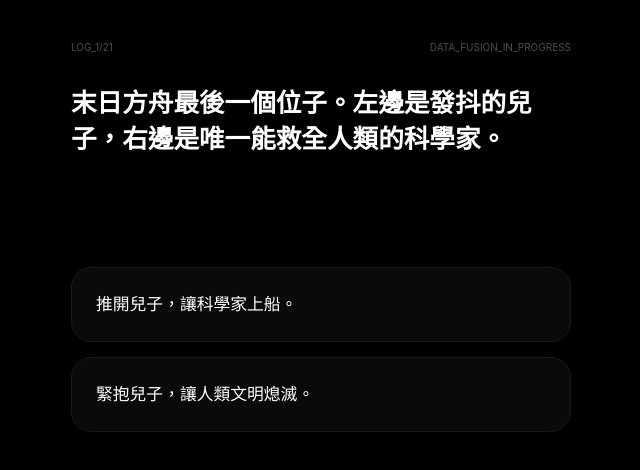
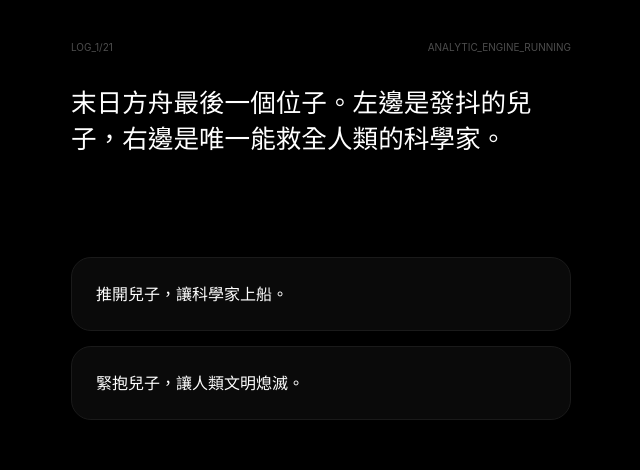
Before and after one commit to l3072829-dotcom/abyss-decoder, a React (Create React App) app: page / in a window 1280 px wide. Both pictures are taken after a click on the button "開啟審判". Shown: the top 470 px of the page, without its empty margins (319-959 px from the left). Built offline with nearby package versions, Linux system fonts and the light colour scheme.

Commit message:
Update App.js

```diff
--- a/src/App.js
+++ b/src/App.js
@@ -8,7 +8,7 @@ const questions = [
   ]},
   { id: 2, story: "窮人偷藥救活百名孤兒，但他犯了法。若判他，孤兒必死；若放過他，法律將失效。", options: [
     { label: "有罪。秩序不容許任何藉口。", weights: { D: 5, P: 1, tag: "法治至上" }, whisper: "律法在你手中成了絞索，即便面對孤兒的哭聲，你依然冷酷。", analysis: "你相信規則是文明的最後防線，任何慈悲都不能成為破壞秩序的理由" },
-    { label: "無罪。正義不該只有一種死法。", weights: { S: 5, O: 2, tag: "情理守護" }, whisper: "你為了慈悲親手毀掉秩序，這是通往混難的開端。", analysis: "你對法規感到不屑，認為良知才是最高的法律，即便這會導致混亂" }
+    { label: "無罪。正義不該只有一種死法。", weights: { S: 5, O: 2, tag: "情理守護" }, whisper: "你為了慈悲親手毀掉秩序，這是通往混亂的開端。", analysis: "你對法規感到不屑，認為良知才是最高的法律，即便這會導致混亂" }
   ]},
   { id: 3, story: "敵軍就在門外。為了不被發現，你必須親手掐住懷中啼哭嬰兒的口鼻。", options: [
     { label: "為了多數人，終結這聲啼哭。", weights: { D: 5, P: 3, tag: "集體主義" }, whisper: "溫熱的呼吸消失在指縫間，你救了眾人，卻殺了靈魂。", analysis: "你掌握了極致的功利主義，明白生存需要踩在無辜者的屍骸上" },
@@ -27,7 +27,7 @@ const questions = [
     { label: "拒絕。若需邪惡救世，世界不配得救。", weights: { S: 5, O: 3, tag: "聖潔防線" }, whisper: "你守住了高尚，卻讓千萬人暴露在火光之下。", analysis: "你堅持手段的純粹性，即便代價是地圖上那千萬個無名點位的熄滅" }
   ]},
   { id: 7, story: "預知顯示你懷中的嬰兒三十年後會成為暴君。你的手就在他的喉嚨上。", options: [
-    { label: "掐下去。殺死未來的魔鬼。", weights: { D: 5, P: 2, tag: "風險規避" }, whisper: "你殺死了『可能性』，並自詡為拯救者。", analysis: "你相信決定論，願意為了扼殺風險而扼殺生命，你是時間的獨裁者" },
+    { label: "掐下去。殺死未來的魔鬼。", weights: { D: 5, P: 2, tag: "風險規備" }, whisper: "你殺死了『可能性』，並自詡為拯救者。", analysis: "你相信決定論，願意為了扼殺風險而扼殺生命，你是時間的獨裁者" },
     { label: "放開手。沒人能審判尚未發生的罪。", weights: { S: 5, O: 2, tag: "命定論者" }, whisper: "你親手種下了未來的災難，只為了當下的心安。", analysis: "你拒絕扮演神，選擇尊重當下的無辜，即便這可能在未來引發洪水滔天" }
   ]},
   { id: 8, story: "整座城市的繁榮建立在一個地窖小孩的痛苦上。帶走他，所有人的幸福都會崩塌。", options: [
@@ -95,7 +95,7 @@ export default function App() {
   const [history, setHistory] = useState([]);
   const [whisper, setWhisper] = useState("");
   const [isTransitioning, setIsTransitioning] = useState(false);
-  const [copyLabel, setCopyLabel] = useState("複製結果連結");
+  const [copyStatus, setCopyStatus] = useState("複製結果連結");
 
   const handleSelect = (opt) => {
     setWhisper(opt.whisper);
@@ -109,25 +109,22 @@ export default function App() {
       setWhisper("");
       setIsTransitioning(false);
 
-      if (idx < questions.length - 1) {
-        setIdx(idx + 1);
-      } else {
-        setStep(2);
-      }
+      if (idx < questions.length - 1) setIdx(idx + 1);
+      else setStep(2);
     }, 1600);
   };
 
-  const copyUrl = () => {
+  const copyToClipboard = () => {
     navigator.clipboard.writeText(window.location.href);
-    setCopyLabel("連結已複製");
-    setTimeout(() => setCopyLabel("複製結果連結"), 2000);
+    setCopyStatus("已複製到剪貼簿");
+    setTimeout(() => setCopyStatus("複製結果連結"), 2000);
   };
 
   const result = useMemo(() => {
     if (step !== 2) return null;
     const evidenceA = history[0] || "尋求邏輯外的出口";
     const evidenceB = history[10] || "在道德邊界上行走";
-    const finalProof = history[20] || "拒絕被定義";
+    const finalProof = history[history.length - 1] || "拒絕被定義";
 
     const isHonest = scores.honest === 1;
     const isPower = scores.P > scores.S;
@@ -147,57 +144,52 @@ export default function App() {
   }, [step, scores, history]);
 
   return (
-    <div style={{ backgroundColor: '#000', color: '#fff', minHeight: '100vh', display: 'flex', flexDirection: 'column', alignItems: 'center', padding: '40px 20px', fontFamily: '-apple-system, BlinkMacSystemFont, "Segoe UI", Roboto, sans-serif' }}>
+    <div style={{ backgroundColor: '#000', color: '#fff', minHeight: '100vh', display: 'flex', flexDirection: 'column', alignItems: 'center', padding: '40px 20px', fontFamily: '-apple-system, system-ui, sans-serif' }}>
 
       {step === 0 && (
         <div style={{ textAlign: 'center', marginTop: '25vh', animation: 'fadeIn 2s' }}>
           <h1 style={{ fontSize: '4rem', fontWeight: '900', letterSpacing: '15px' }}>ABYSS</h1>
-          <p style={{ opacity: 0.3, letterSpacing: '4px', marginTop: '20px', fontSize: '10px' }}>IDENTITY_DECODER_v7.7</p>
-          <button onClick={() => setStep(1)} style={{ marginTop: '60px', padding: '18px 60px', borderRadius: '40px', border: 'none', background: '#fff', fontWeight: '800', cursor: 'pointer', transition: '0.3s' }}>開啟審判</button>
+          <button onClick={() => setStep(1)} style={{ marginTop: '60px', padding: '18px 60px', borderRadius: '40px', border: 'none', background: '#fff', fontWeight: '800', cursor: 'pointer' }}>開啟審判</button>
         </div>
       )}
 
-      {step === 1 && (
+      {step === 1 && questions[idx] && (
         <div style={{ maxWidth: '500px', width: '100%', transition: 'all 0.5s', opacity: isTransitioning ? 0.3 : 1 }}>
           <div style={{ display: 'flex', justifyContent: 'space-between', opacity: 0.3, fontSize: '10px', marginBottom: '30px' }}>
             <span>LOG_{idx + 1}/21</span>
-            <span>DATA_FUSION_IN_PROGRESS</span>
+            <span>ANALYTIC_ENGINE_RUNNING</span>
           </div>
-          <h2 style={{ fontSize: '1.6rem', lineHeight: '1.4', marginBottom: '40px', fontWeight: '600' }}>{questions[idx].story}</h2>
-
-          <div style={{ height: '60px', marginBottom: '10px' }}>
-            {/* 這裡移除了 flash 動畫，改為靜態淡入效果 */}
+          <h2 style={{ fontSize: '1.6rem', lineHeight: '1.4', marginBottom: '40px' }}>{questions[idx].story}</h2>
+          <div style={{ height: '60px' }}>
             {whisper && <p style={{ color: '#ff4d4d', fontStyle: 'italic', fontSize: '1.1rem', animation: 'fadeIn 0.8s forwards' }}>「{whisper}」</p>}
           </div>
-
           <div style={{ display: 'flex', flexDirection: 'column', gap: '15px', pointerEvents: isTransitioning ? 'none' : 'auto' }}>
             {questions[idx].options.map((opt, i) => (
-              <button key={i} onClick={() => handleSelect(opt)} style={{ padding: '24px', borderRadius: '20px', background: '#0a0a0a', color: '#fff', border: '1px solid #1a1a1a', textAlign: 'left', cursor: 'pointer', fontSize: '1.05rem', transition: '0.3s' }}>{opt.label}</button>
+              <button key={i} onClick={() => handleSelect(opt)} style={{ padding: '24px', borderRadius: '20px', background: '#0a0a0a', color: '#fff', border: '1px solid #1a1a1a', textAlign: 'left', cursor: 'pointer' }}>{opt.label}</button>
             ))}
           </div>
         </div>
       )}
 
       {step === 2 && result && (
-        <div style={{ maxWidth: '650px', width: '100%', textAlign: 'center', animation: 'fadeIn 2.5s' }}>
-          <div style={{ fontSize: '12px', color: result.color, letterSpacing: '5px', marginBottom: '20px' }}>DECODING_COMPLETE</div>
-          <h1 style={{ color: result.color, fontSize: 'clamp(3rem, 10vw, 5rem)', fontWeight: '900', marginBottom: '45px', letterSpacing: '-0.03em' }}>{result.title}</h1>
+        <div style={{ maxWidth: '650px', width: '100%', textAlign: 'center', animation: 'fadeIn 2s' }}>
+          <div style={{ fontSize: '12px', color: result.color, letterSpacing: '5px', marginBottom: '20px' }}>FINAL_DECODING</div>
+          <h1 style={{ color: result.color, fontSize: 'clamp(3rem, 10vw, 5rem)', fontWeight: '900', marginBottom: '40px' }}>{result.title}</h1>
 
-          <div id="capture-area" style={{ background: '#080808', padding: '50px 35px', borderRadius: '45px', border: `1px solid ${result.color}22`, lineHeight: '2.5', fontSize: '1.25rem', textAlign: 'justify', color: '#e1e1e1', boxShadow: '0 20px 50px rgba(0,0,0,0.5)' }}>
+          <div style={{ background: '#080808', padding: '50px 35px', borderRadius: '45px', border: `1px solid ${result.color}22`, lineHeight: '2.5', fontSize: '1.25rem', textAlign: 'justify', color: '#e1e1e1' }}>
             {result.desc}
           </div>
 
-          {/* 功能按鈕區：複製連結與截圖分享 */}
-          <div style={{ marginTop: '40px', display: 'flex', justifyContent: 'center', gap: '15px' }}>
-            <button onClick={copyUrl} style={{ background: '#111', border: '1px solid #222', color: '#888', padding: '12px 25px', borderRadius: '30px', fontSize: '12px', cursor: 'pointer', transition: '0.3s' }}>
-              {copyLabel}
+          <div style={{ display: 'flex', justifyContent: 'center', gap: '15px', marginTop: '40px' }}>
+            <button onClick={copyToClipboard} style={{ background: '#111', border: '1px solid #222', color: '#888', padding: '12px 25px', borderRadius: '30px', fontSize: '12px', cursor: 'pointer', transition: '0.3s' }}>
+              {copyStatus}
             </button>
             <button onClick={() => window.print()} style={{ background: '#111', border: '1px solid #222', color: '#888', padding: '12px 25px', borderRadius: '30px', fontSize: '12px', cursor: 'pointer', transition: '0.3s' }}>
               截圖分享結果
             </button>
           </div>
 
-          <button onClick={() => window.location.reload()} style={{ marginTop: '100px', background: 'none', border: 'none', color: '#222', cursor: 'pointer', fontSize: '12px', letterSpacing: '4px' }}>REBOOT SYSTEM</button>
+          <button onClick={() => window.location.reload()} style={{ marginTop: '80px', background: 'none', border: 'none', color: '#222', cursor: 'pointer', fontSize: '12px', letterSpacing: '3px' }}>REBOOT SYSTEM</button>
         </div>
       )}
 
```
